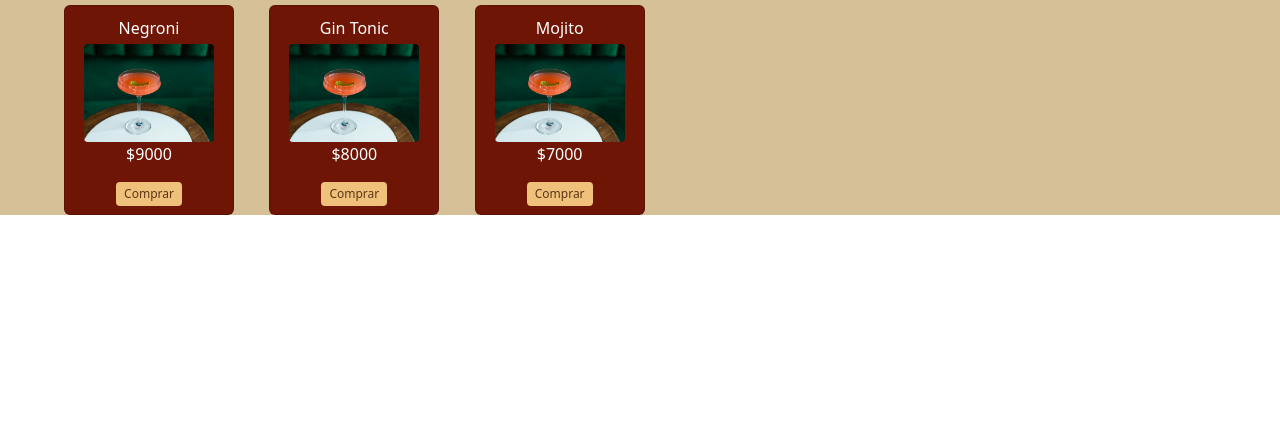
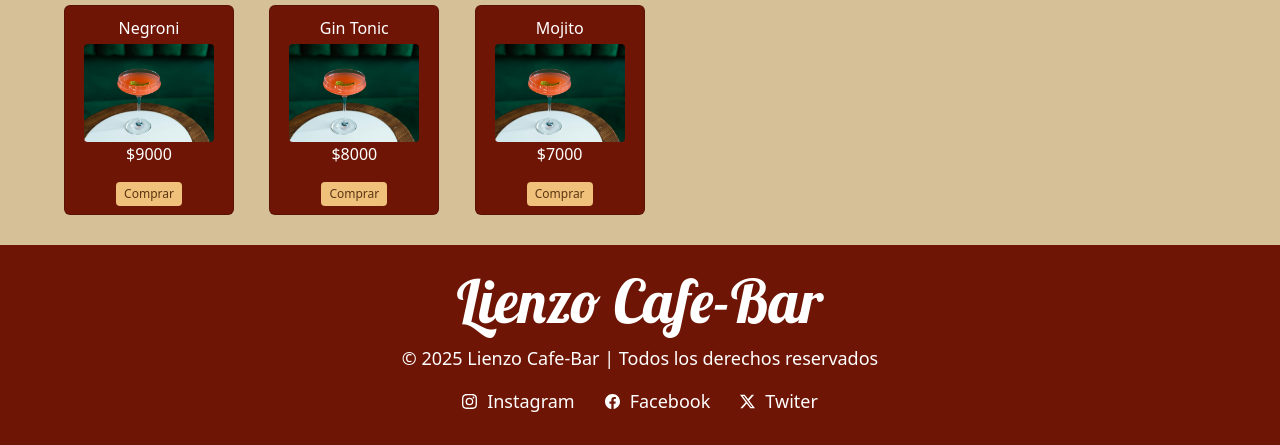
Before and after one commit to francomartine-z/Entrega-cursoJS-Martinez, a plain HTML site: page index.html in a window 1280 px wide. Shown: the part 1676-2121 px from the top of the page. Before the commit the page ends 1891 px from the top, so only its background shows below. Drawn offline with nearby package versions, Linux system fonts and the light colour scheme; some packages are replaced by stand-ins of ours; a script that the page names is missing; a web font is replaced by a local one.

Commit message:
agregue un footer

```diff
--- a/index.html
+++ b/index.html
@@ -2,8 +2,10 @@
 <html>
 <head>
     <meta charset='utf-8'>
-    <title> Curso de JS - Preentrega-1 </title>
     <meta name='viewport' content='width=device-width, initial-scale=1'>
+    <title> Lienzo Cafe-Bar | Proyecto para curso de JS </title>
+    <meta name="keywords" content="Cafe, cafeteria, bar, bebidas, almuerzo, cena, restaurante, pagina de inicio, lienzo cafe bar, salida">
+    <meta name="description" content="Lienzo Cafe-Bar, veni y disfruta de las mejores comidas con nosotros.">
     <link href="https://cdn.jsdelivr.net/npm/bootstrap@5.3.8/dist/css/bootstrap.min.css" rel="stylesheet" integrity="sha384-sRIl4kxILFvY47J16cr9ZwB07vP4J8+LH7qKQnuqkuIAvNWLzeN8tE5YBujZqJLB" crossorigin="anonymous">
     <link rel="stylesheet" type="text/css" href="https://cdn.jsdelivr.net/npm/toastify-js/src/toastify.min.css">
     <link rel="preconnect" href="https://fonts.googleapis.com">
@@ -77,6 +79,30 @@
             </div>
         </section>
     </main>
+    <footer class="footer">
+      <div class="footer__content">
+        <h3 class="footer__title">Lienzo Cafe-Bar</h3>
+        <p class="footer__text">&copy; 2025 Lienzo Cafe-Bar | Todos los derechos reservados</p>
+        <div class="footer__social">
+            <a href="#" aria-label="Instagram">
+                <svg xmlns="http://www.w3.org/2000/svg" width="16" height="16" fill="currentColor" class="bi bi-instagram" viewBox="0 0 16 16">
+                    <path d="M8 0C5.829 0 5.556.01 4.703.048 3.85.088 3.269.222 2.76.42a3.9 3.9 0 0 0-1.417.923A3.9 3.9 0 0 0 .42 2.76C.222 3.268.087 3.85.048 4.7.01 5.555 0 5.827 0 8.001c0 2.172.01 2.444.048 3.297.04.852.174 1.433.372 1.942.205.526.478.972.923 1.417.444.445.89.719 1.416.923.51.198 1.09.333 1.942.372C5.555 15.99 5.827 16 8 16s2.444-.01 3.298-.048c.851-.04 1.434-.174 1.943-.372a3.9 3.9 0 0 0 1.416-.923c.445-.445.718-.891.923-1.417.197-.509.332-1.09.372-1.942C15.99 10.445 16 10.173 16 8s-.01-2.445-.048-3.299c-.04-.851-.175-1.433-.372-1.941a3.9 3.9 0 0 0-.923-1.417A3.9 3.9 0 0 0 13.24.42c-.51-.198-1.092-.333-1.943-.372C10.443.01 10.172 0 7.998 0zm-.717 1.442h.718c2.136 0 2.389.007 3.232.046.78.035 1.204.166 1.486.275.373.145.64.319.92.599s.453.546.598.92c.11.281.24.705.275 1.485.039.843.047 1.096.047 3.231s-.008 2.389-.047 3.232c-.035.78-.166 1.203-.275 1.485a2.5 2.5 0 0 1-.599.919c-.28.28-.546.453-.92.598-.28.11-.704.24-1.485.276-.843.038-1.096.047-3.232.047s-2.39-.009-3.233-.047c-.78-.036-1.203-.166-1.485-.276a2.5 2.5 0 0 1-.92-.598 2.5 2.5 0 0 1-.6-.92c-.109-.281-.24-.705-.275-1.485-.038-.843-.046-1.096-.046-3.233s.008-2.388.046-3.231c.036-.78.166-1.204.276-1.486.145-.373.319-.64.599-.92s.546-.453.92-.598c.282-.11.705-.24 1.485-.276.738-.034 1.024-.044 2.515-.045zm4.988 1.328a.96.96 0 1 0 0 1.92.96.96 0 0 0 0-1.92m-4.27 1.122a4.109 4.109 0 1 0 0 8.217 4.109 4.109 0 0 0 0-8.217m0 1.441a2.667 2.667 0 1 1 0 5.334 2.667 2.667 0 0 1 0-5.334"/>
+                </svg> Instagram
+            </a>
+            <a href="#" aria-label="Facebook">
+                <svg xmlns="http://www.w3.org/2000/svg" width="16" height="16" fill="currentColor" class="bi bi-facebook" viewBox="0 0 16 16">
+                    <path d="M16 8.049c0-4.446-3.582-8.05-8-8.05C3.58 0-.002 3.603-.002 8.05c0 4.017 2.926 7.347 6.75 7.951v-5.625h-2.03V8.05H6.75V6.275c0-2.017 1.195-3.131 3.022-3.131.876 0 1.791.157 1.791.157v1.98h-1.009c-.993 0-1.303.621-1.303 1.258v1.51h2.218l-.354 2.326H9.25V16c3.824-.604 6.75-3.934 6.75-7.951"/>
+                </svg> Facebook
+            </a>
+            <a href="#" aria-label="Twitter">
+            <svg xmlns="http://www.w3.org/2000/svg" width="16" height="16" fill="currentColor" class="bi bi-twitter-x" viewBox="0 0 16 16">
+                <path d="M12.6.75h2.454l-5.36 6.142L16 15.25h-4.937l-3.867-5.07-4.425 5.07H.316l5.733-6.57L0 .75h5.063l3.495 4.633L12.601.75Zm-.86 13.028h1.36L4.323 2.145H2.865z"/>
+            </svg> Twiter
+            </a>
+        </div>
+      </div>
+    </footer>
+
     <div id="cart-modal" class="modal">
         <div class="modal-content">
             <span class="close">
--- /dev/null
+++ b/sass/layaout/_footer.scss
@@ -0,0 +1,71 @@
+.footer__content{
+    background-color: #6e1505;
+    height: auto;
+    display: flex;
+    flex-direction: column;
+    align-items: center;
+    padding-bottom: 30px;
+}
+
+.footer__title{
+    font-family: "Lobster", sans-serif;
+    font-weight: 400;
+    font-style: normal;
+    font-size: 35px;
+    color: white;
+    padding-top: 20px;
+}
+
+.footer__text{
+    color: white;
+    font-size: 12px;
+}
+
+.footer__social a{
+    color: white;
+    text-decoration: none;
+    display: flex;
+    align-items: center;
+    gap: 10px;
+    transition: color 0.3s ease;
+}
+
+.footer__social a:hover{
+    color: #ffdd99;
+}
+
+.footer__social a svg{
+    width: 15px;
+    height: 15px;
+    flex-shrink: 0;
+}
+
+@media (min-width:768px){
+    .footer__title{
+        font-size: 45px;
+    }
+
+    .footer__text{
+        font-size: 16px;
+    }
+}
+
+@media (min-width:1024px){
+    .footer__title{
+        font-size: 60px;
+    }
+
+    .footer__text{
+        font-size: 18px;
+    }
+
+    .footer__social{
+        display: flex;
+        align-items: center;
+        gap: 30px;
+    }
+
+    .footer__social a{
+        font-size: 18px;
+    }
+}
--- a/sass/layaout/_interactive-menu.scss
+++ b/sass/layaout/_interactive-menu.scss
@@ -4,6 +4,7 @@
     height: auto;
     min-height: 520px;
     margin-top:0;
+    padding-bottom:30px;
 }
 
 .int-menu__category{
@@ -23,6 +24,12 @@
     border: 1px solid white;
     border-radius: 10%;
     color: #5c3613;
+}
+
+.category__button.btn-active{
+  background-color: #9e420d; /* un color más fuerte */
+  color: white;
+  font-weight: 600;
 }
 
 .int-menu__cards{
@@ -81,12 +88,6 @@
     border-radius: 4px;
 }
 
-.category__button.btn-active{
-  background-color: #9e420d; /* un color más fuerte */
-  color: white;
-  font-weight: 600;
-}
-
 @media(min-width:425px){
     .int-menu__cards{
         grid-template-columns: repeat(auto-fill,minmax(170px,1fr));
--- a/sass/style.scss
+++ b/sass/style.scss
@@ -3,6 +3,7 @@
 @import 'layaout/modal';
 @import 'layaout/networks';
 @import 'layaout/title';
+@import 'layaout/footer';
 
 *{
     margin: 0;
--- a/scripts/interactive-menu.js
+++ b/scripts/interactive-menu.js
@@ -28,11 +28,11 @@ function filterCards(category) {
     cards.forEach(card => {
         //si la categoria es estrictamente igual a la clase todo el display de las cards se activa y muestra todas
         if (category === 'todo') {
-            card.style.display = 'block';
+            card.style.display = 'flex';
         } //en caso de no ser igutaal a "todo" se vera a que categoria es igual dandole display:block; a la correcta y display:none; a la incorrecta
         else {
             if (card.classList.contains(category)) {
-                card.style.display = 'block';
+                card.style.display = 'flex';
             } else {
                 card.style.display = 'none';
             }
```
Also changed, not shown: css/style.css, 1 other file.
